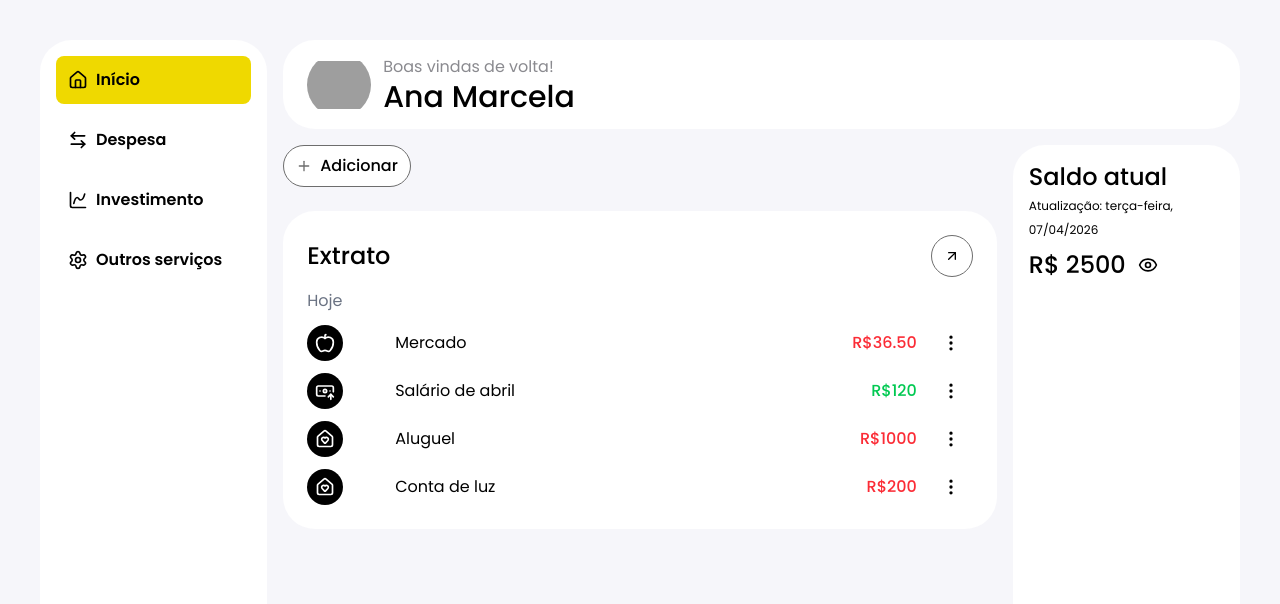
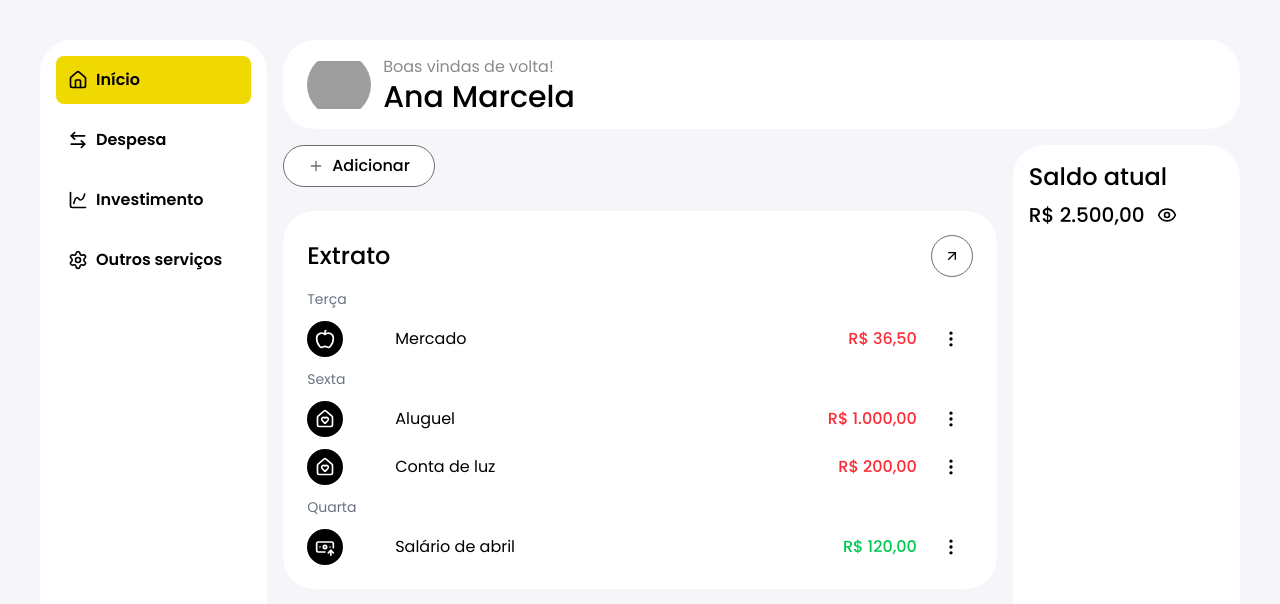
Before and after one commit to codedbytati/tutu-app, a Next.js app: page / in a window 1280 px wide. Shown: the top 604 px of the page. Built offline with nearby package versions, Linux system fonts and the light colour scheme; grey boxes are pictures that could not be loaded.

Commit message:
feat: refine code and get better money values

```diff
--- a/app/(dashboard)/components/CurrentBalance.tsx
+++ b/app/(dashboard)/components/CurrentBalance.tsx
@@ -2,12 +2,12 @@
 
 import { useState } from 'react'
 import { EyeIcon, EyeClosedIcon } from 'lucide-react'
-import { getTodayInfo } from '@/utils/date'
 import { tv } from 'tailwind-variants'
 import { Text } from '@/app/components/ui'
+import { formatMoneyForDisplay } from '@/utils/money'
 
 const styled = tv({
-  base: 'text-2xl transition-all duration-50',
+  base: 'text-xl transition-all duration-50',
   variants: {
     isHidden: {
       true: 'select-none blur-sm',
@@ -21,16 +21,14 @@ type CurrentBalanceProps = {
 }
 
 export const CurrentBalance = ({ balance, className }: CurrentBalanceProps) => {
-  const { date, weekday } = getTodayInfo()
   const [isHidden, setIsHidden] = useState(false)
 
   return (
     <div className={`${className} bg-white rounded-4xl p-4`}>
       <Text appearance='h2'>Saldo atual</Text>
-      <Text appearance='microtext'>Atualização: {`${weekday}, ${date}`}</Text>
       <div className='flex items-center gap-3 mt-2'>
         <Text appearance='h3' className={styled({ isHidden })}>
-          {`R$ ${balance}`}
+          {formatMoneyForDisplay(balance)}
         </Text>
         <button
           type='button'
--- a/app/(dashboard)/extract/components/Card.tsx
+++ b/app/(dashboard)/extract/components/Card.tsx
@@ -2,6 +2,7 @@ import { Dropdown, DropdownItem, Text } from '@/app/components/ui'
 import { MoreVerticalIcon } from 'lucide-react'
 import { ExtractItem } from '@/utils/types'
 import { getCategoryIcon } from '@/utils/getIcon'
+import { formatMoneyForDisplay } from '@/utils/money'
 
 type CardProps = {
   item: ExtractItem,
@@ -22,7 +23,7 @@ export const Card = ({ item, onOpenEdit, onOpenDelete }: CardProps) => {
         appearance='body1'
         className={`m-0 shrink-0 text-end font-medium ${item.type === 'EXPENSE' ? 'text-red-500' : 'text-green-500'}`}
       >
-        {`R$${item.amount}`}
+        {formatMoneyForDisplay(item.amount)}
       </Text>
       <div className='flex justify-end'>
         <Dropdown label={<MoreVerticalIcon size={20} />}>
--- a/app/(dashboard)/extract/page.tsx
+++ b/app/(dashboard)/extract/page.tsx
@@ -6,6 +6,7 @@ import { IconButton, Text } from '@/app/components/ui'
 import { AddTransaction } from '@/app/features/transactions/components/AddTransaction'
 import { EditTransaction } from '@/app/features/transactions/components/EditTransaction'
 import { DeleteTransaction } from '@/app/features/transactions/components/DeleteTransaction'
+import { groupTransactionsByDate } from '@/utils/groupByDate'
 
 type ExtractProps = {
   className: string,
@@ -21,6 +22,8 @@ export const Extract = ({ className }: ExtractProps) => {
     onDeleteTransactionProps,
   } = useTransactionsContext()
 
+  const groupedExtracts = groupTransactionsByDate(extracts)
+
   return (
     <div className={className}>
       <AddTransaction {...onAddTransactionProps} />
@@ -29,10 +32,16 @@ export const Extract = ({ className }: ExtractProps) => {
           <Text appearance='h2'>Extrato</Text>
           <IconButton icon='expand' label='Expandir seção de Extratos' />
         </div>
-        <Text appearance='body1' className='text-gray-500'>Hoje</Text>
         {
-          extracts.map((item) => (
-            <Card key={item.id} item={item} onOpenEdit={onOpenEdit} onOpenDelete={onOpenDelete} />
+          groupedExtracts.map((group) => (
+            <div key={group.date} className='flex flex-col gap-3'>
+              <Text appearance='body2' className='text-gray-500'>{group.label}</Text>
+              {
+                group.items.map((item) => (
+                  <Card key={item.id} item={item} onOpenEdit={onOpenEdit} onOpenDelete={onOpenDelete} />
+                ))
+              }
+            </div>
           ))
         }
       </div>
--- a/app/(dashboard)/layout.tsx
+++ b/app/(dashboard)/layout.tsx
@@ -5,10 +5,10 @@ import { Menu } from './components/Menu';
 import { CurrentBalance } from './components/CurrentBalance';
 import { data } from '@/utils/data';
 import { TransactionsProvider } from '../features/transactions/context/TransactionsContext';
-import { useTransactions } from '../features/transactions/hooks/useTransactions';
+import { useTransactionsContext } from '../features/transactions/context/TransactionsContext';
 
 function DashboardLayoutContent({ children }: Readonly<{ children: React.ReactNode }>) {
-  const { balance } = useTransactions()
+  const { balance } = useTransactionsContext()
 
   return (
     <div className="min-h-screen max-h-screen p-4 sm:grid sm:grid-cols-4 grid-rows-7 sm:gap-4 sm:p-6 lg:grid-cols-5 lg:p-10">
--- a/app/components/ui/Button/Button.tsx
+++ b/app/components/ui/Button/Button.tsx
@@ -2,7 +2,7 @@ import { getIcon, IconType } from '@/utils/getIcon'
 import { tv } from 'tailwind-variants'
 
 const styled = tv({
-  base: 'flex items-center py-2 px-3 font-medium  border-1 border-gray-700 rounded-4xl cursor-pointer',
+  base: 'flex items-center py-2 px-6 font-medium  border-1 border-gray-700 rounded-4xl cursor-pointer',
   variants: {
     appearance: {
       light: 'bg-white text-black',
--- a/app/features/transactions/components/AddTransaction.tsx
+++ b/app/features/transactions/components/AddTransaction.tsx
@@ -20,7 +20,7 @@ export const AddTransaction = ({ open, transaction, setTransaction, onAdd, onClo
         title="Adicionar Transação"
         open={open}
         onClose={onClose}
-        primaryButtonLabel='Salvar'
+        primaryButtonLabel='Salvar transação'
         secondaryButtonLabel='Cancelar'
         onPrimaryButtonClick={onAdd}
         onSecondaryButtonClick={onClose}>
--- a/app/features/transactions/components/BaseForm.tsx
+++ b/app/features/transactions/components/BaseForm.tsx
@@ -75,7 +75,7 @@ export const BaseForm = ({ transaction, setTransaction }: BaseFormProps) => {
       />
       <TextField
         label='Valor'
-        placeholder='0,00'
+        placeholder='R$ 0,00'
         type='number'
         id='transaction-amount'
         name='transaction-amount'
--- a/app/features/transactions/components/EditTransaction.tsx
+++ b/app/features/transactions/components/EditTransaction.tsx
@@ -17,7 +17,7 @@ export const EditTransaction = ({ open, transaction, setTransaction, onAdd, onCl
       open={open}
       onClose={onClose}
       title="Editar transação"
-      primaryButtonLabel='Salvar'
+      primaryButtonLabel='Salvar edição'
       onPrimaryButtonClick={onAdd}
       secondaryButtonLabel='Cancelar'
       onSecondaryButtonClick={onClose}
--- a/app/features/transactions/hooks/useTransactions.ts
+++ b/app/features/transactions/hooks/useTransactions.ts
@@ -4,12 +4,10 @@ import { useState } from "react";
 import { data } from "@/utils/data";
 import { ExtractItem } from '@/utils/types';
 
-const amountConverter = (value: string) => {
-  return Number(value.replace(",", ".").replace(/[^\d.-]/g, "")) || 0;
-};
+import { parseMoneyToNumber, formatMoneyForStorage } from "@/utils/money";
 
 const toSignedAmount = (type: ExtractItem["type"], amount: string) => {
-  const parsedAmount = amountConverter(amount);
+  const parsedAmount = parseMoneyToNumber(amount);
 
   return type === "INCOME" ? parsedAmount : -parsedAmount;
 };
@@ -31,26 +29,28 @@ export const useTransactions = () => {
   const [selectedTransactionId, setSelectedTransactionId] = useState<number | null>(null);
 
   const handleDeleteTransaction = (id: number) => {
-    setExtracts((current) => {
-      const deletedItem = current.find((item) => item.id === id);
-      if (deletedItem) {
-        const parsed = amountConverter(deletedItem.amount);
-        setBalance((current) => {
-          const currentAmount = amountConverter(current);
-          const updatedBalance =
-            deletedItem.type === "INCOME"
-              ? currentAmount - parsed
-              : currentAmount + parsed;
+    const deletedItem = extracts.find((item) => item.id === id);
 
-          return updatedBalance.toFixed(2);
-        });
-      }
-      return current.filter((item) => item.id !== id);
+    if (!deletedItem) {
+      return;
+    }
+
+    const parsed = parseMoneyToNumber(deletedItem.amount);
+
+    setExtracts((current) => current.filter((item) => item.id !== id));
+    setBalance((current) => {
+      const currentAmount = parseMoneyToNumber(current);
+      const updatedBalance =
+        deletedItem.type === "INCOME"
+          ? currentAmount - parsed
+          : currentAmount + parsed;
+
+      return formatMoneyForStorage(updatedBalance);
     });
   };
 
   const handleAddTransaction = (transaction: ExtractItem) => {
-    const amount = amountConverter(transaction.amount);
+    const amount = parseMoneyToNumber(transaction.amount);
 
     setExtracts((current) => {
       const nextId =
@@ -65,13 +65,13 @@ export const useTransactions = () => {
     });
 
     setBalance((current) => {
-      const currentAmount = amountConverter(current);
+      const currentAmount = parseMoneyToNumber(current);
       const updatedBalance =
         transaction.type === "INCOME"
           ? currentAmount + amount
           : currentAmount - amount;
 
-      return updatedBalance.toFixed(2);
+      return formatMoneyForStorage(updatedBalance);
     });
   };
 
@@ -93,24 +93,16 @@ export const useTransactions = () => {
       date: formatDate(transaction.date),
     };
 
+    const previousTransaction = extracts.find((item) => item.id === normalizedTransaction.id);
+
+    if (!previousTransaction) {
+      return;
+    }
+
     const nextSignedAmount = toSignedAmount(normalizedTransaction.type, normalizedTransaction.amount);
+    const previousSignedAmount = toSignedAmount(previousTransaction.type, previousTransaction.amount);
 
     setExtracts((current) => {
-      const previousTransaction = current.find((item) => item.id === normalizedTransaction.id);
-
-      if (!previousTransaction) {
-        return current;
-      }
-
-      const previousSignedAmount = toSignedAmount(previousTransaction.type, previousTransaction.amount);
-
-      setBalance((currentBalance) => {
-        const currentAmount = amountConverter(currentBalance);
-        const updatedBalance = currentAmount - previousSignedAmount + nextSignedAmount;
-
-        return updatedBalance.toFixed(2);
-      });
-
       return current.map((item) => {
         if (item.id !== normalizedTransaction.id) {
           return item;
@@ -119,9 +111,16 @@ export const useTransactions = () => {
         return {
           ...item,
           ...normalizedTransaction,
-          amount: amountConverter(normalizedTransaction.amount).toFixed(2),
+          amount: formatMoneyForStorage(normalizedTransaction.amount),
         };
       });
+    });
+
+    setBalance((currentBalance) => {
+      const currentAmount = parseMoneyToNumber(currentBalance);
+      const updatedBalance = currentAmount - previousSignedAmount + nextSignedAmount;
+
+      return formatMoneyForStorage(updatedBalance);
     });
   };
 
--- a/utils/date.ts
+++ /dev/null
@@ -1,35 +0,0 @@
-type TodayInfo = {
-  date: string;
-  weekday: string;
-};
-
-export const getTodayInfo = (date = new Date()): TodayInfo => {
-  const day = String(date.getDate()).padStart(2, "0");
-  const month = String(date.getMonth() + 1).padStart(2, "0");
-  const year = date.getFullYear();
-
-  const weekday = date.toLocaleDateString("pt-BR", { weekday: "long" });
-
-  return {
-    date: `${day}/${month}/${year}`,
-    weekday,
-  };
-};
-
-export const formatDateWithWeekday = (value: string): string => {
-  const [day, month, year] = value.split("/");
-
-  if (!day || !month || !year) {
-    return value;
-  }
-
-  const parsedDate = new Date(Number(year), Number(month) - 1, Number(day));
-
-  if (Number.isNaN(parsedDate.getTime())) {
-    return value;
-  }
-
-  const weekday = parsedDate.toLocaleDateString("pt-BR", { weekday: "long" });
-
-  return `${weekday}, ${value}`;
-};
--- /dev/null
+++ b/utils/groupByDate.ts
@@ -0,0 +1,87 @@
+import { ExtractItem } from './types'
+
+export type GroupedByDate = {
+  label: string
+  date: string
+  items: ExtractItem[]
+}
+
+const parseDateString = (dateStr: string): Date => {
+  const [day, month, year] = dateStr.split('/')
+  return new Date(parseInt(year), parseInt(month) - 1, parseInt(day))
+}
+
+const monthNames = [
+  'janeiro',
+  'fevereiro',
+  'março',
+  'abril',
+  'maio',
+  'junho',
+  'julho',
+  'agosto',
+  'setembro',
+  'outubro',
+  'novembro',
+  'dezembro'
+]
+
+const formatDateLabel = (dateStr: string, today: Date): string => {
+  const transactionDate = parseDateString(dateStr)
+
+  const todayStart = new Date(today.getFullYear(), today.getMonth(), today.getDate())
+  const transactionDateStart = new Date(transactionDate.getFullYear(), transactionDate.getMonth(), transactionDate.getDate())
+
+  const diffTime = todayStart.getTime() - transactionDateStart.getTime()
+  const diffDays = diffTime / (1000 * 60 * 60 * 24)
+
+  if (diffDays === 0) {
+    return 'Hoje'
+  }
+  if (diffDays === 1) {
+    return 'Ontem'
+  }
+
+  // Format with day name if within last week
+  const dayOfWeek = ['Domingo', 'Segunda', 'Terça', 'Quarta', 'Quinta', 'Sexta', 'Sábado']
+  if (diffDays <= 6) {
+    return dayOfWeek[transactionDateStart.getDay()]
+  }
+
+  // Format as "D de MMM" or "D de MMM de YYYY" if different year
+  const day = transactionDateStart.getDate()
+  const month = monthNames[transactionDateStart.getMonth()]
+  const year = transactionDateStart.getFullYear()
+
+  if (year !== todayStart.getFullYear()) {
+    return `${day} de ${month} de ${year}`
+  }
+
+  return `${day} de ${month}`
+}
+
+export const groupTransactionsByDate = (items: ExtractItem[], today: Date = new Date()): GroupedByDate[] => {
+  // Group by date
+  const grouped = items.reduce((acc, item) => {
+    const existing = acc.find(group => group.date === item.date)
+    if (existing) {
+      existing.items.push(item)
+    } else {
+      acc.push({
+        date: item.date,
+        label: formatDateLabel(item.date, today),
+        items: [item]
+      })
+    }
+    return acc
+  }, [] as GroupedByDate[])
+
+  // Sort by date (newest first)
+  grouped.sort((a, b) => {
+    const dateA = parseDateString(a.date)
+    const dateB = parseDateString(b.date)
+    return dateB.getTime() - dateA.getTime()
+  })
+
+  return grouped
+}
--- /dev/null
+++ b/utils/money.ts
@@ -0,0 +1,67 @@
+/**
+ * Standardized money utility for consistent handling across the app
+ * Uses: . for decimals (standard for storage and calculations)
+ * Display format: uses locale-specific formatting (pt-BR)
+ */
+
+/**
+ * Parse money string to number, handling both . and , as decimal separators
+ * Converts to standard format (. for decimals)
+ * @example parseMoneyToNumber("1.000,50") => 1000.5
+ * @example parseMoneyToNumber("1000.50") => 1000.5
+ */
+export const parseMoneyToNumber = (value: string): number => {
+  if (!value) return 0;
+
+  // Remove spaces
+  let cleaned = value.trim();
+
+  // If it has both comma and dot, determine which is thousands separator
+  if (cleaned.includes(",") && cleaned.includes(".")) {
+    // If comma is last and dot is before: "1.000,50" format
+    if (cleaned.lastIndexOf(",") > cleaned.lastIndexOf(".")) {
+      cleaned = cleaned.replace(/\./g, "").replace(",", ".");
+    } else {
+      // If dot is last: "1,000.50" format
+      cleaned = cleaned.replace(/,/g, "");
+    }
+  } else if (cleaned.includes(",")) {
+    // Only comma: could be "1000,50" or "1,50"
+    cleaned = cleaned.replace(",", ".");
+  }
+
+  return Number(cleaned) || 0;
+};
+
+/**
+ * Format number to display string with pt-BR locale
+ * @example formatMoneyForDisplay(1000.5) => "R$ 1.000,50"
+ */
+export const formatMoneyForDisplay = (value: number | string): string => {
+  const num = typeof value === "string" ? parseMoneyToNumber(value) : value;
+  return new Intl.NumberFormat("pt-BR", {
+    style: "currency",
+    currency: "BRL",
+  }).format(num);
+};
+
+/**
+ * Format number as internal storage format with . as decimal
+ * @example formatMoneyForStorage(1000.5) => "1000.50"
+ */
+export const formatMoneyForStorage = (value: number | string): string => {
+  const num = typeof value === "string" ? parseMoneyToNumber(value) : value;
+  return num.toFixed(2);
+};
+
+/**
+ * Format number without currency symbol for input fields
+ * @example formatMoneyForInput(1000.5) => "1.000,50"
+ */
+export const formatMoneyForInput = (value: number | string): string => {
+  const num = typeof value === "string" ? parseMoneyToNumber(value) : value;
+  return new Intl.NumberFormat("pt-BR", {
+    minimumFractionDigits: 2,
+    maximumFractionDigits: 2,
+  }).format(num);
+};
```
